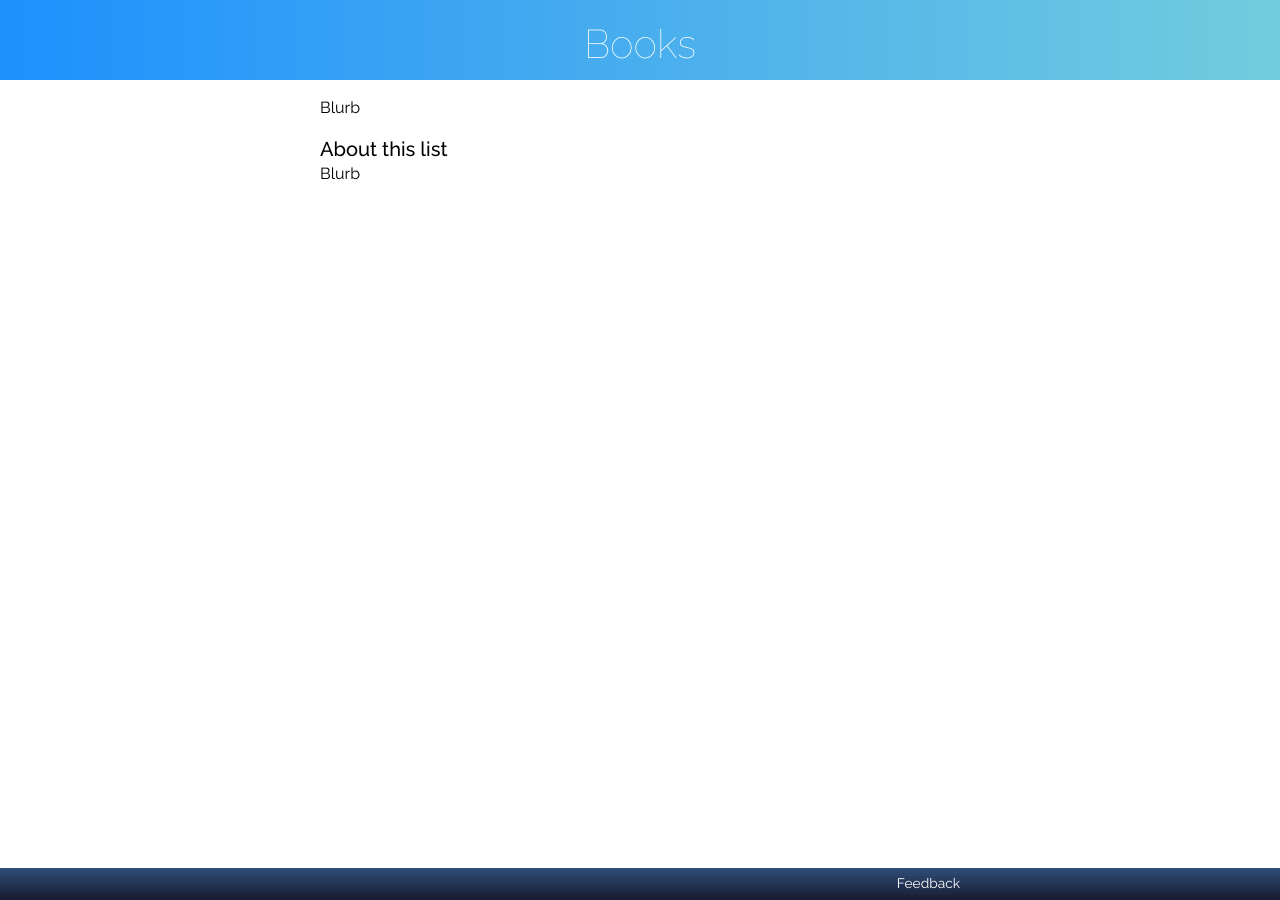
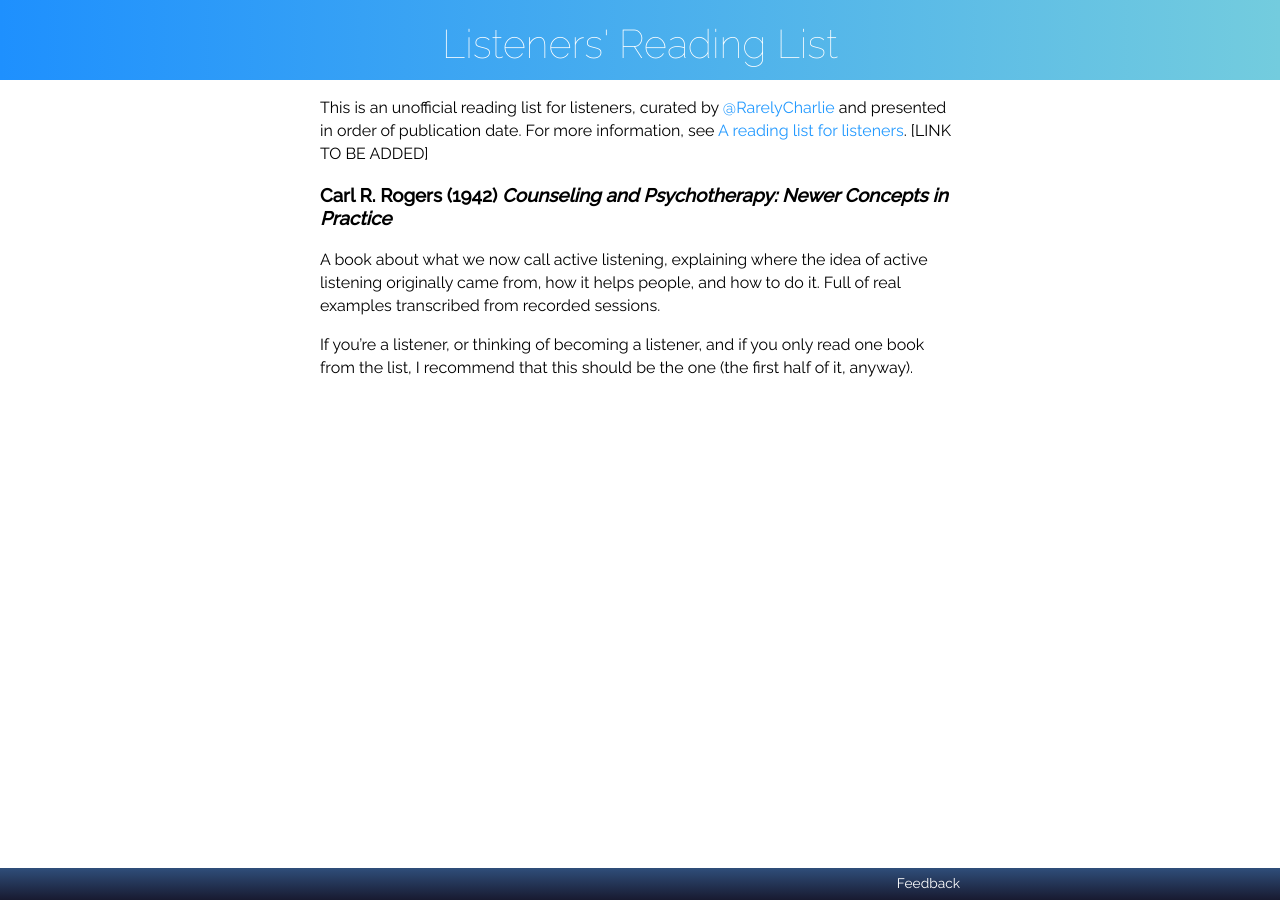
Before and after one commit to RarelyCharlie/rarelycharlie.github.io, a Jekyll site: the page built from books.md, in a window 1280 px wide. Built offline with Jekyll 4.4.1, drawn with Linux system fonts in a browser that asks for light colours.

Commit message:
Update books.md

```diff
--- a/books.md
+++ b/books.md
@@ -1,10 +1,12 @@
 ---
 layout: default
-title: Books
+title: Listeners' Reading List
 feedback: https://www.7cups.com/@RarelyCharlie
 ---
-Blurb
+This is an unofficial reading list for listeners, curated by [@RarelyCharlie](https://www.7cups.com/@RarelyCharlie) and presented in order of publication date. For more information, see [A reading list for listeners](#). \[LINK TO BE ADDED\]
 
-## About this list
+### Carl R. Rogers (1942) *Counseling and Psychotherapy: Newer Concepts in Practice*
 
-Blurb
+A book about what we now call active listening, explaining where the idea of active listening originally came from, how it helps people, and how to do it. Full of real examples transcribed from recorded sessions.
+
+If you're a listener, or thinking of becoming a listener, and if you only read one book from the list, I recommend that this should be the one (the first half of it, anyway).
```
